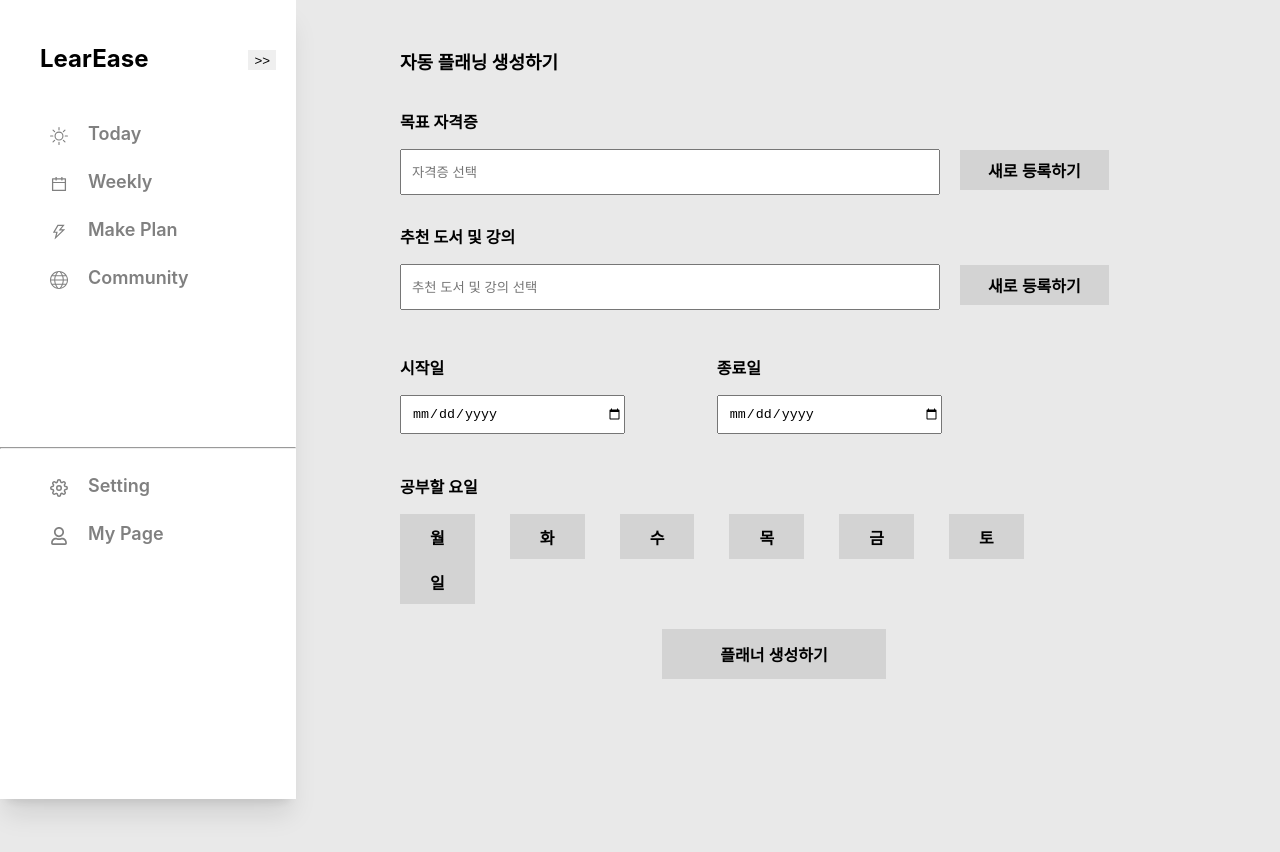
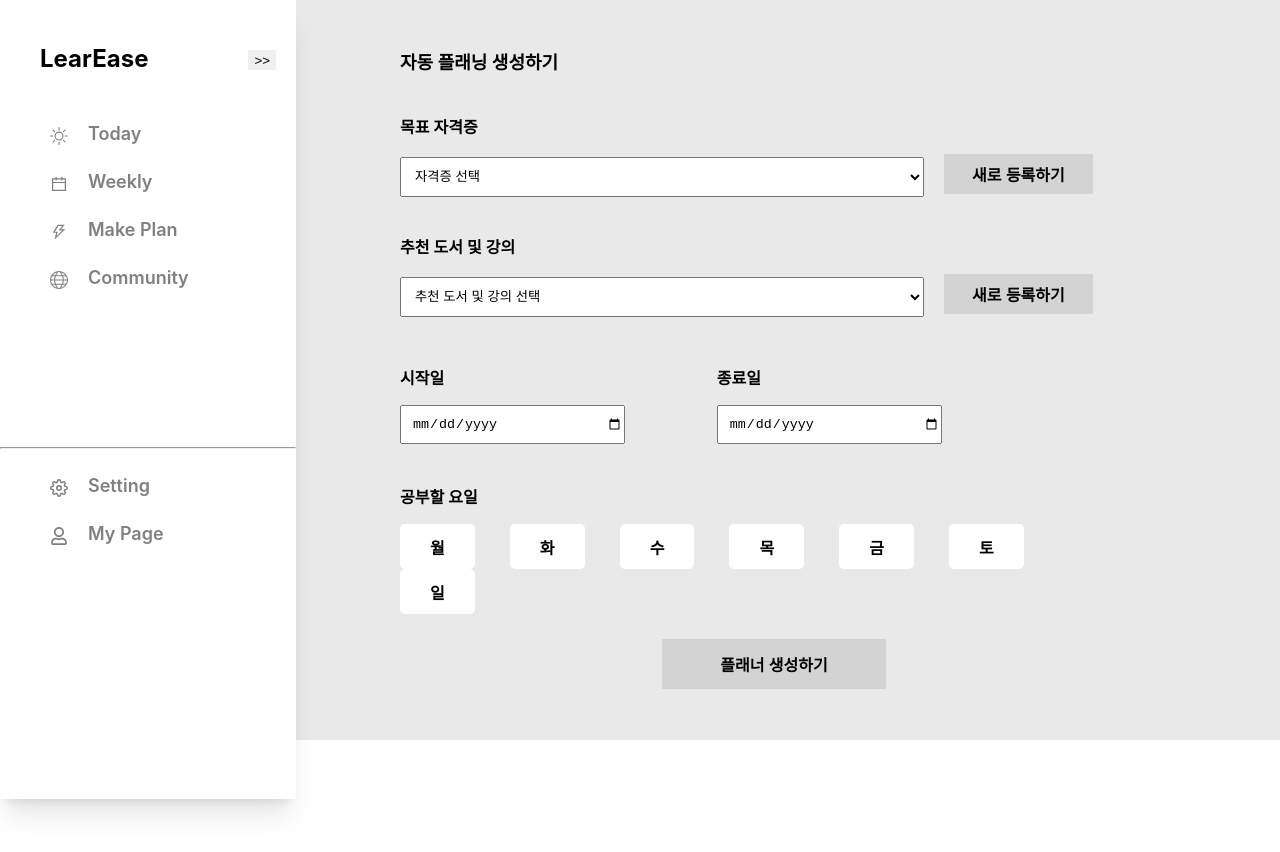
Before and after one commit to InQ-InQ-InQ-InQ-InQ/LearnEase_FE, a React (Create React App) app in the folder frontend/: page /plan in a window 1280 px wide. Shown: the top 852 px of the page. After the commit the page ends 800 px from the top, so only its background shows below. Built offline with nearby package versions, Linux system fonts and the light colour scheme.

Commit message:
style.feat:make/addgoal/addcourse

```diff
--- a/frontend/src/App.jsx
+++ b/frontend/src/App.jsx
@@ -12,8 +12,6 @@ import SignUp from './page/SignUp';
 import MyPage from './page/MyPage';
 import Today from './page/Today';
 import Make from './page/Make';
-import AddGoal from './page/AddGoal';
-import AddCourse from './page/AddCourse';
 
 function App() {
   return (
@@ -25,8 +23,6 @@ function App() {
         <Route exact path="/profile" element={<MyPage />} />
         <Route exact path="/today" element={<Today />} />
         <Route exact path="/plan" element={<Make />} />
-        <Route exact path="/addg" element={<AddGoal />} />
-        <Route exact path="/addc" element={<AddCourse />} />
       </Routes>
     </Router>
   );
--- a/frontend/src/page/AddCourse.jsx
+++ b/frontend/src/page/AddCourse.jsx
@@ -1,29 +1,51 @@
-import React from 'react';
+import React, { useState } from 'react';
+import PropTypes from 'prop-types';
 import styles from '../style/AddCourse.module.css';
 
-const AddCourse = () => (
+const AddCourse = ({ onClose, onAddCourse }) => {
+    const [courseName, setCourseName] = useState('');
+    const [chapters, setChapters] = useState([]);
+
+    const saveCourseHandler = () => {
+        // 추가된 챕터를 chapters 배열에 추가
+        const newChapter = { title: `Chapter ${chapters.length + 1}`, subTitle: '' };
+        setChapters([...chapters, newChapter]);
+        // 사용자가 추가한 코스 정보 Make 컴포넌트로 전달
+        const courseData = { courseName, chapters };
+        onAddCourse(courseData);
+        onClose();
+    };
+    const outHandler = () => {
+        onClose();
+    };
+    return (
       <div className={styles.screen}>
         <div className={styles.addscreen}>
-      <button type="button" className={styles.out}>X</button>
+          <button type="button" className={styles.out} onClick={outHandler}>X</button>
           <div className={styles.box}>
             <p className={styles.text}>도서 및 강의명</p>
-        <input type="text" className={styles.input1} placeholder="도서 및 강의명을 입력해주세요" />
+            <input type="text" className={styles.input1} placeholder="도서 및 강의명을 입력해주세요" onChange={(e) => setCourseName(e.target.value)} />
             <div className={styles.innerbox}>
               <p className={styles.text}>챕터</p>
               <div className={styles.wrap}>
                 <p className={styles.text}>Chapter 1</p>
                 <input type="text" className={styles.input2} placeholder="소제목을 입력해주세요" />
-            <button type="button">-</button>
+                <button type="button" className={styles.deletebtn}>-</button>
               </div>
               <div className={styles.wrap}>
                 <p className={styles.text}>Chapter 1</p>
                 <input type="text" className={styles.input2} placeholder="소제목을 입력해주세요" />
-            <button type="button">-</button>
+                <button type="button" className={styles.deletebtn}>-</button>
               </div>
             </div>
-        <button type="button">챕터 추가하기</button>
+            <button type="button" className={styles.submitbtn} onClick={saveCourseHandler}>챕터 추가하기</button>
           </div>
         </div>
       </div>
     );
+};
+AddCourse.propTypes = {
+    onClose: PropTypes.func.isRequired,
+    onAddCourse: PropTypes.func.isRequired,
+};
 export default AddCourse;
--- a/frontend/src/page/Make.jsx
+++ b/frontend/src/page/Make.jsx
@@ -1,17 +1,51 @@
 import React, { useState } from 'react';
 import SideBar from '../component/SideBar';
 import styles from '../style/Make.module.css';
+import AddGoal from './AddGoal';
+import AddCourse from './AddCourse';
 
 const Make = () => {
     const [addGoal, setAddGoal] = useState(false);
     const [addCourse, setAddCourse] = useState(false);
+    const [goalList, setGoalList] = useState([]);
+    const [courses, setCourses] = useState([]);
+    const [buttonStates, setButtonStates] = useState([
+        { day: '월', pressed: false },
+        { day: '화', pressed: false },
+        { day: '수', pressed: false },
+        { day: '목', pressed: false },
+        { day: '금', pressed: false },
+        { day: '토', pressed: false },
+        { day: '일', pressed: false },
+      ]);
 
-    const addgoalHandler = () => {
+    const addgoalHandler = (goalName) => {
+        setAddGoal(false);
+        // 새로운 자격증 추가와 상태 업데이트
+        setGoalList([...goalList, goalName]);
+    };
+    const addcourseHandler = (courseData) => {
+        setAddCourse(false);
+        // 새로운 코스 추가와 상태 업데이트
+        setCourses([...courses, courseData]);
+    };
+    const openAddgoalHandler = () => {
         setAddGoal(true);
     };
-    const addcourseHandler = () => {
+    const openAddcourseHandler = () => {
         setAddCourse(true);
     };
+    const closeGoalHandler = () => {
+        setAddGoal(false);
+    };
+    const closeCourseHandler = () => {
+        setAddCourse(false);
+    };
+    const btnclickHandler = (index) => {
+        const updatedButtonStates = [...buttonStates];
+        updatedButtonStates[index].pressed = !updatedButtonStates[index].pressed;
+        setButtonStates(updatedButtonStates);
+      };
     return (
 
       <div className={styles.viewport}>
@@ -21,19 +55,25 @@ const Make = () => {
           <div className={styles.wrapping}>
             <p className={styles.text2}>목표 자격증</p>
             <div className={styles.box1}>
-              <input
-                type="selectbox"
-                className={styles.input1}
-                placeholder="자격증 선택"
-              />
-              <button type="button" className={styles.addbtn} onClick={addgoalHandler}>새로 등록하기</button>
+              <select className={styles.input1}>
+                <option value="" disabled selected hidden>자격증 선택</option>
+                {goalList.map((goal) => (
+                  <option key={goal} value={goal}>{goal}</option>
+          ))}
+              </select>
+              <button type="button" className={styles.addbtn} onClick={openAddgoalHandler}>새로 등록하기</button>
             </div>
           </div>
           <div className={styles.wrapping}>
             <p className={styles.text2}>추천 도서 및 강의</p>
             <div className={styles.box1}>
-              <input type="selectbox" className={styles.input1} placeholder="추천 도서 및 강의 선택" />
-              <button type="button" className={styles.addbtn} onClick={addcourseHandler}>새로 등록하기</button>
+              <select className={styles.input1}>
+                <option value="" disabled selected hidden>추천 도서 및 강의 선택</option>
+                {courses.map((course) => (
+                  <option key={course.courseName} value={course.courseName}>{course}</option>
+          ))}
+              </select>
+              <button type="button" className={styles.addbtn} onClick={openAddcourseHandler}>새로 등록하기</button>
             </div>
           </div>
           <div className={styles.box0}>
@@ -49,21 +89,24 @@ const Make = () => {
           <div className={styles.box3}>
             <p className={styles.text2}>공부할 요일</p>
             <div className={styles.wrap}>
-              <button type="button" className={styles.datebtn}>월</button>
-              <button type="button" className={styles.datebtn}>화</button>
-              <button type="button" className={styles.datebtn}>수</button>
-              <button type="button" className={styles.datebtn}>목</button>
-              <button type="button" className={styles.datebtn}>금</button>
-              <button type="button" className={styles.datebtn}>토</button>
-              <button type="button" className={styles.datebtn}>일</button>
+              {buttonStates.map((button, index) => (
+                <button
+                  key={button.day}
+                  type="button"
+                  className={`${styles.datebtn} ${button.pressed ? styles.btnpressed : ''}`}
+                  onClick={() => btnclickHandler(index)}
+                >
+                  {button.day}
+                </button>
+      ))}
             </div>
           </div>
           <div className={styles.box4}>
-            <input type="submit" className={styles.submitbtn} value="플래너 생성하기" />
+            <button type="submit" className={styles.submitbtn}>플래너 생성하기</button>
           </div>
         </div>
-        {addGoal && <addGoal />}
-        {addCourse && <addCourse />}
+        {addGoal && <AddGoal onClose={closeGoalHandler} onAddGoal={addgoalHandler} />}
+        {addCourse && <AddCourse onClose={closeCourseHandler} onAddCourse={addcourseHandler} />}
       </div>
 );
 };
--- a/frontend/src/style/AddCourse.module.css
+++ b/frontend/src/style/AddCourse.module.css
@@ -12,10 +12,10 @@
 
 .addscreen{
     width: 40%;
-    height: 75%;
+    height: 60%;
     background-color: #e9e9e9;
     position: fixed;
-    top: 10%;
+    top: 20%;
     border-radius: 10px;
     border: 1px solid black;
     justify-content: center;
@@ -30,12 +30,16 @@
     border: none;
 }
 .box{
-    border: 1px solid red;
     margin-top: 60px;
 }
 .wrap{
     display: flex;
     flex-direction: row;
+    height: 35px;
+    justify-content: space-around;
+    margin-bottom: 15px;
+    width: 95%;
+    margin-left: 15px;
 }
 .text{
     font-size: medium;
@@ -43,8 +47,30 @@
 }
 .input1{
     width: 70%;
-    height: 30px;
+    height: 35px;
+    padding-left: 10px;
 }
 .innerbox{
     margin-top: 30px;
 }
+.input2{
+    width: 70%;
+    height: 100%;
+    margin-top: 10px;
+    padding-left: 10px;
+}
+.deletebtn{
+    width: 8%;
+    height: 100%;
+    margin-top: 13px;
+    margin-left: -10px;
+}
+.submitbtn{
+    width: 30%;
+    height: 40px;
+    background-color: lightgray;
+    border: none;
+    font-size: medium;
+    font-weight: 600;
+    margin-top: 40px;
+}
--- a/frontend/src/style/Make.module.css
+++ b/frontend/src/style/Make.module.css
@@ -4,7 +4,7 @@
     display: flex;
     flex-direction: row;
     background-color: #e9e9e9;
-    height: 900px;
+    height: 740px;
 }
 .container{
     margin-left: 400px;
@@ -20,7 +20,7 @@
     font-weight: 600;
 }
 .wrapping{
-    margin-top: 35px;
+    margin-top: 40px;
 }
 .box1{
     width: 85%;
@@ -71,9 +71,10 @@
     height: 100%;
     margin-right: 35px;
     border: none;
-    background-color: lightgray;
+    background-color: white;
     font-weight: 600;
     font-size: medium;
+    border-radius: 5px;
 }
 .submitbtn{
     width: 30%;
@@ -89,3 +90,6 @@
     text-align: center;
     margin-top: 70px;
 }
+.btnpressed{
+    background-color: lightgray;
+}
--- a/frontend/src/style/MyPage.module.css
+++ b/frontend/src/style/MyPage.module.css
@@ -91,8 +91,10 @@
     width: 45%;
     border-radius: 5px;
     font-size: medium;
+    border: none;
 }
 .goaleditbtn{
     position: absolute;
     right: 0;
+    border: none;
 }
```
Also changed, not shown: frontend/src/page/AddGoal.jsx (+22 -5 lines). Lines whose indentation alone changed are shown as unchanged.
